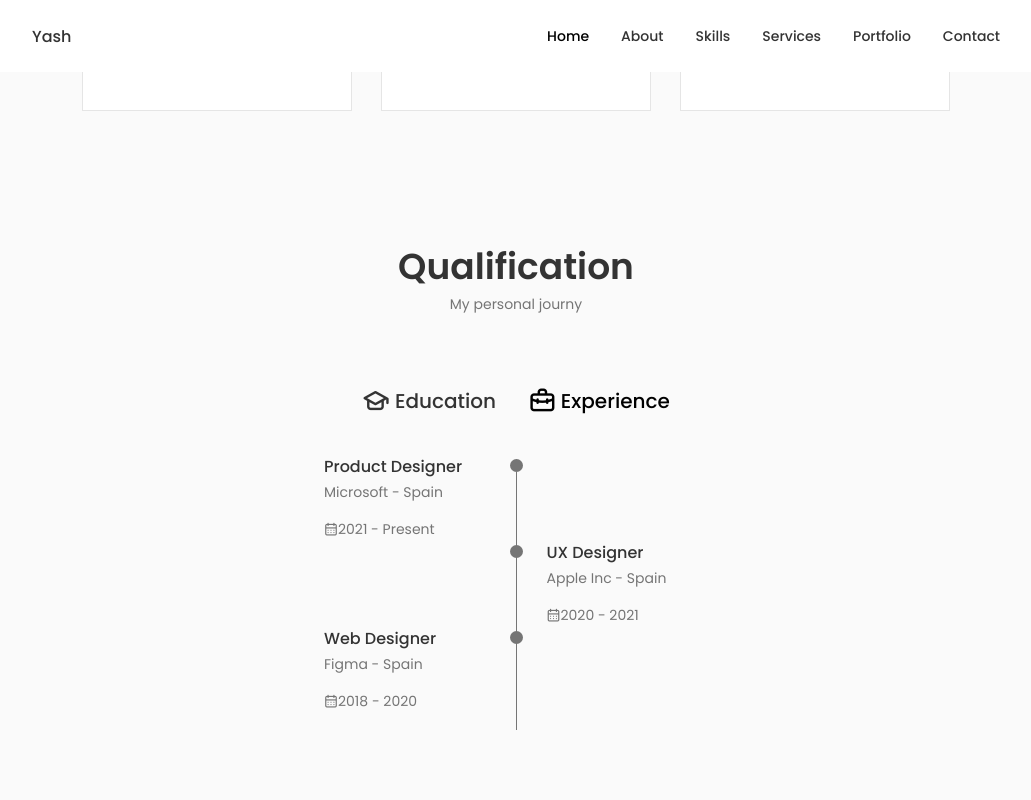
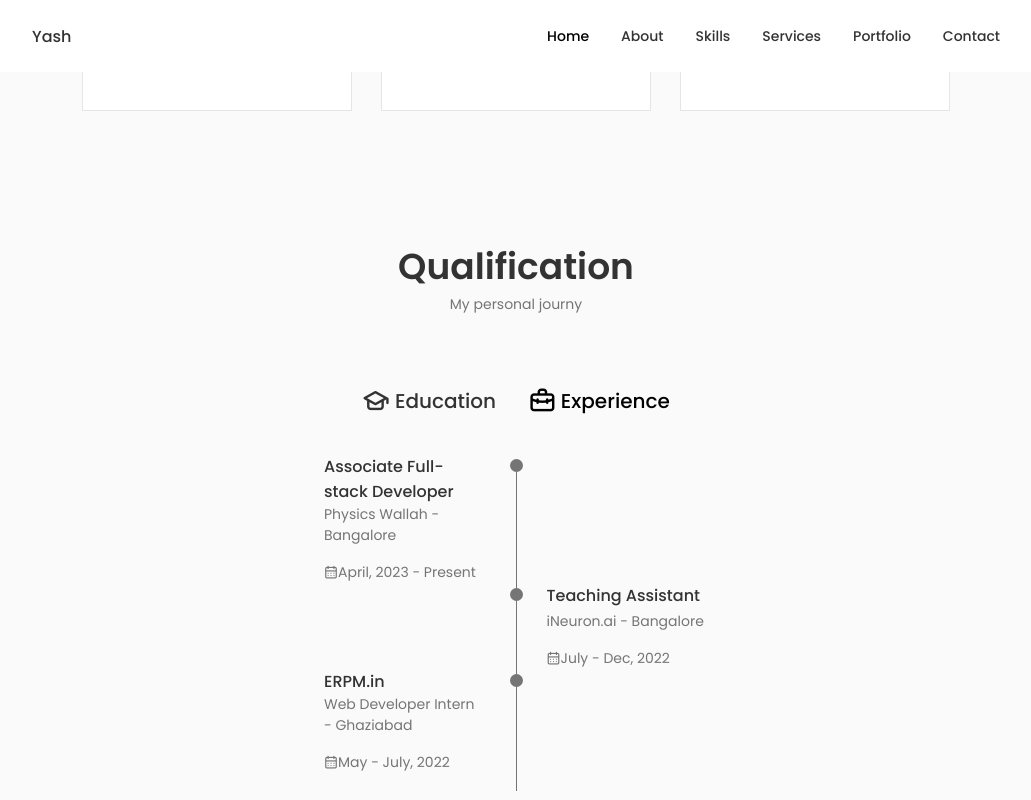
Before and after one commit to yashsaini7060/Portfolio, a React (Create React App) app: page / in a window 1280 px wide. Both pictures are taken after a click on the element "Experience". Shown: the part 2250-3050 px from the top of the page, without its empty margins (124-1155 px from the left). Built offline with nearby package versions, Linux system fonts and the light colour scheme.

Commit message:
profile details updated

```diff
--- a/src/components/qualification/Qualification.jsx
+++ b/src/components/qualification/Qualification.jsx
@@ -77,10 +77,10 @@ const Qualification = () => {
           <div className={toggleState === 2 ? "qualification__content qualification__content-active" : "qualification__content"}>
             <div className="qualification__data">
               <div>
-                <h3 className="qualification__title">Product Designer</h3>
-                <span className="qualification__subtitle">Microsoft - Spain</span>
+                <h3 className="qualification__title">Associate Full-stack Developer</h3>
+                <span className="qualification__subtitle">Physics Wallah - Bangalore</span>
                 <div className="qualification__calendar">
-                  <i className="uil uil-calendar-alt"></i>2021 - Present
+                  <i className="uil uil-calendar-alt"></i>April, 2023 - Present
                 </div>
               </div>
 
@@ -98,20 +98,20 @@ const Qualification = () => {
                 <span className="qualification__line"></span>
               </div>
               <div>
-                <h3 className="qualification__title">UX Designer</h3>
-                <span className="qualification__subtitle">Apple Inc - Spain</span>
+                <h3 className="qualification__title">Teaching Assistant</h3>
+                <span className="qualification__subtitle">iNeuron.ai - Bangalore</span>
                 <div className="qualification__calendar">
-                  <i className="uil uil-calendar-alt"></i>2020 - 2021
+                  <i className="uil uil-calendar-alt"></i>July - Dec, 2022
                 </div>
               </div>
             </div>
 
             <div className="qualification__data">
               <div>
-                <h3 className="qualification__title">Web Designer</h3>
-                <span className="qualification__subtitle">Figma - Spain</span>
+                <h3 className="qualification__title">ERPM.in</h3>
+                <span className="qualification__subtitle">Web Developer Intern - Ghaziabad</span>
                 <div className="qualification__calendar">
-                  <i className="uil uil-calendar-alt"></i>2018 - 2020
+                  <i className="uil uil-calendar-alt"></i>May - July, 2022
                 </div>
               </div>
 
--- a/src/components/work/Data.jsx
+++ b/src/components/work/Data.jsx
@@ -1,3 +1,4 @@
+import Truefeedback from "../../assets/Truefeedback.png"
 import Discord from "../../assets/discord.png"
 import Github_Profile from "../../assets/gitprofile.png"
 import Paytm from "../../assets/paytm.jpg"
@@ -10,6 +11,14 @@ import Box from "../../assets/box.avif"
 import Js from "../../assets/js.avif"
 
 export const  projectsData = [
+  {
+    id: 0,
+    image: Truefeedback,
+    title: "True Feedback",
+    category: "Web",
+    link: "https://truefeedback.in/",
+    github_link: "https://github.com/yashsaini7060/True-Feedback"
+  },
   {
     id: 1,
     image: Discord,
```
Also changed, not shown: src/assets/Truefeedback.png (added).
